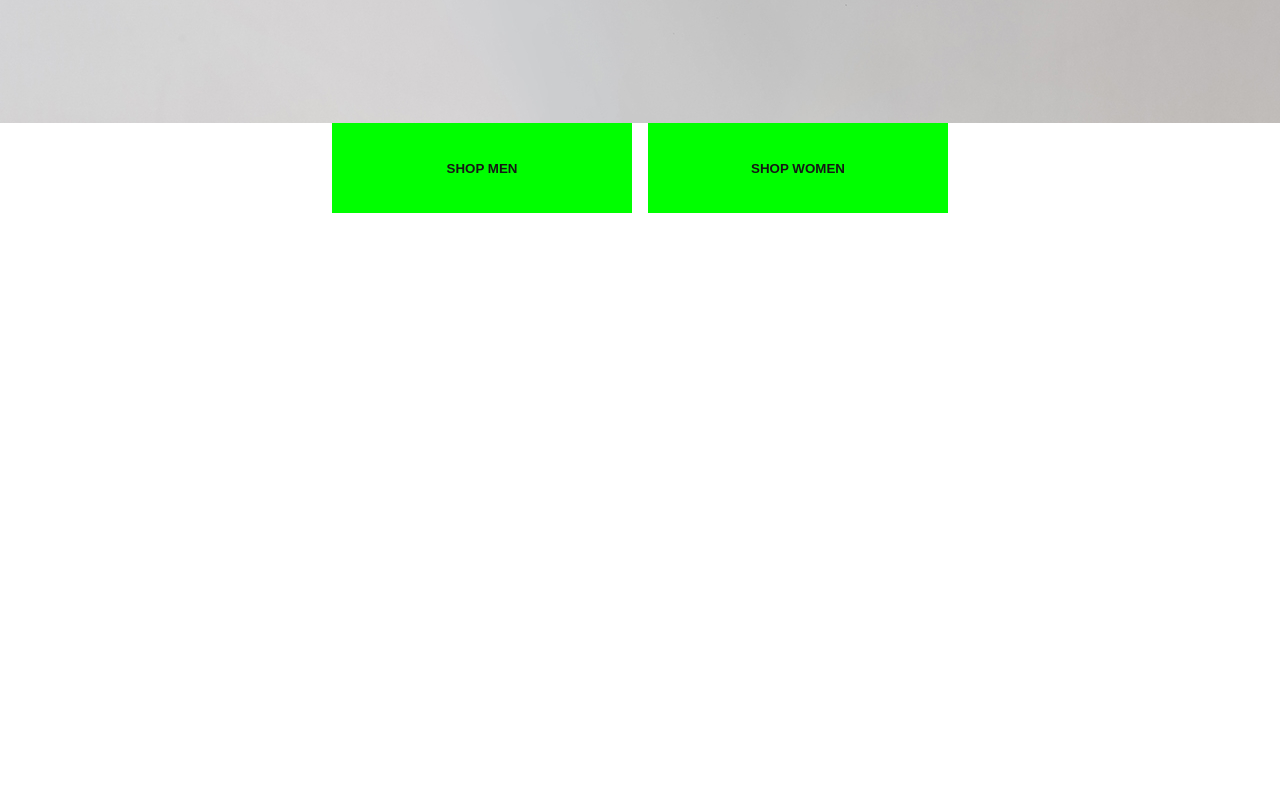
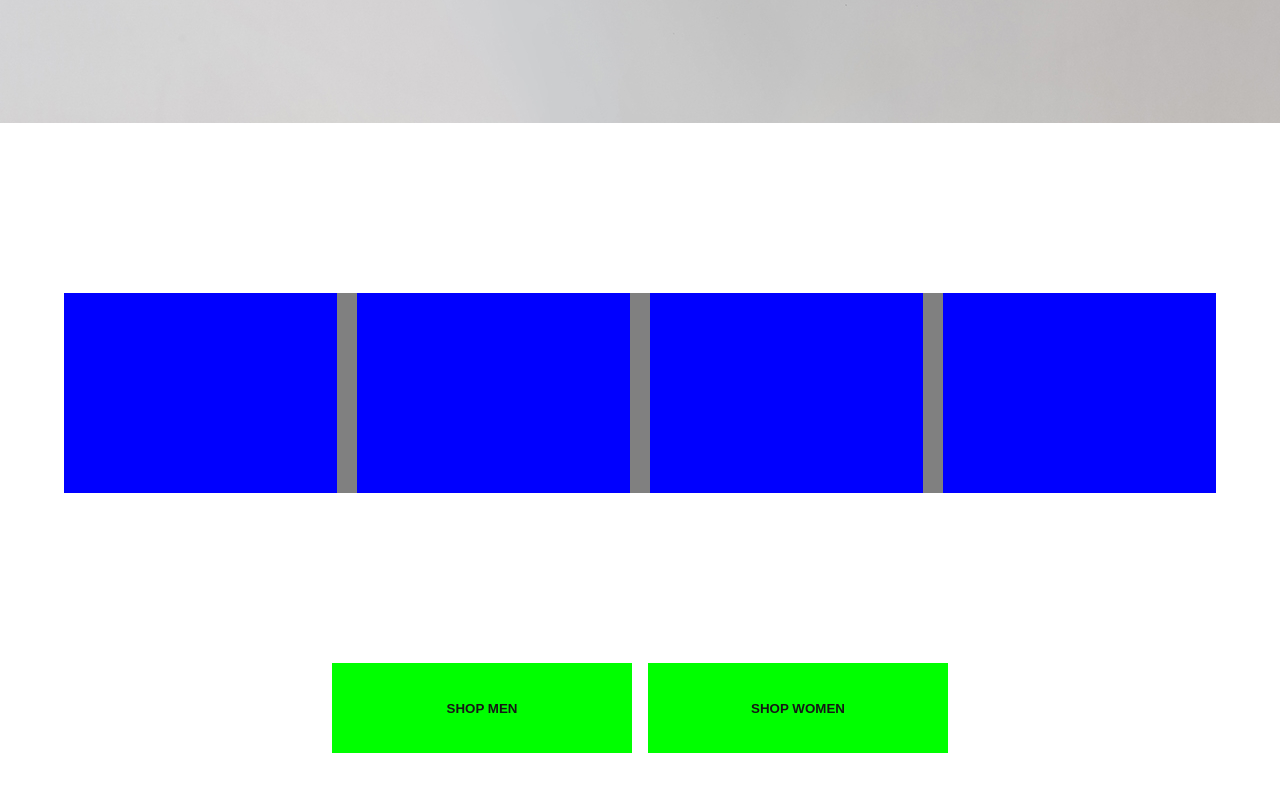
Before and after one commit to leoarthurwall/Inov8WebBuild, a React (Create React App) app: page / in a window 1280 px wide. Shown: the part 3960-4760 px from the top of the page. Built offline with nearby package versions, Linux system fonts and the light colour scheme.

Commit message:
section 5 - created grid section placeholder grid

```diff
--- a/src/Components/SectionFive/SectionFive.js
+++ b/src/Components/SectionFive/SectionFive.js
@@ -6,6 +6,29 @@ const SectionFiveContainer = styled.section`
   height: 100vh;
   width: 100%;
   background: #fff;
+  display: flex;
+  flex-direction: column;
+  justify-content: space-evenly;
+`;
+const ImageWrapper = styled.div`
+  width: 90%;
+  height: 200px;
+  margin-left: auto;
+  margin-right: auto;
+
+  z-index: 100;
+  background-color: grey;
+
+  display: grid;
+  grid-template-columns: auto auto auto auto;
+  grid-gap: 20px;
+`;
+const Image = styled.div`
+  height: auto;
+  width: auto;
+  background-color: blue;
+
+  ${"" /* background-image: url(${(props) => props.bgImage}); */}
 `;
 const ButtonContainer = styled.div`
   display: flex;
@@ -13,9 +36,16 @@ const ButtonContainer = styled.div`
   align-items: center;
   gap: 1rem;
 `;
+
 const SectionFive = () => {
   return (
     <SectionFiveContainer>
+      <ImageWrapper>
+        <Image />
+        <Image />
+        <Image />
+        <Image />
+      </ImageWrapper>
       <ButtonContainer>
         <Button buttonText={"SHOP MEN"} bgColor="#00FF00" color="#161615" />
         <Button buttonText={"SHOP WOMEN"} bgColor="#00FF00" color="#161615" />
```
